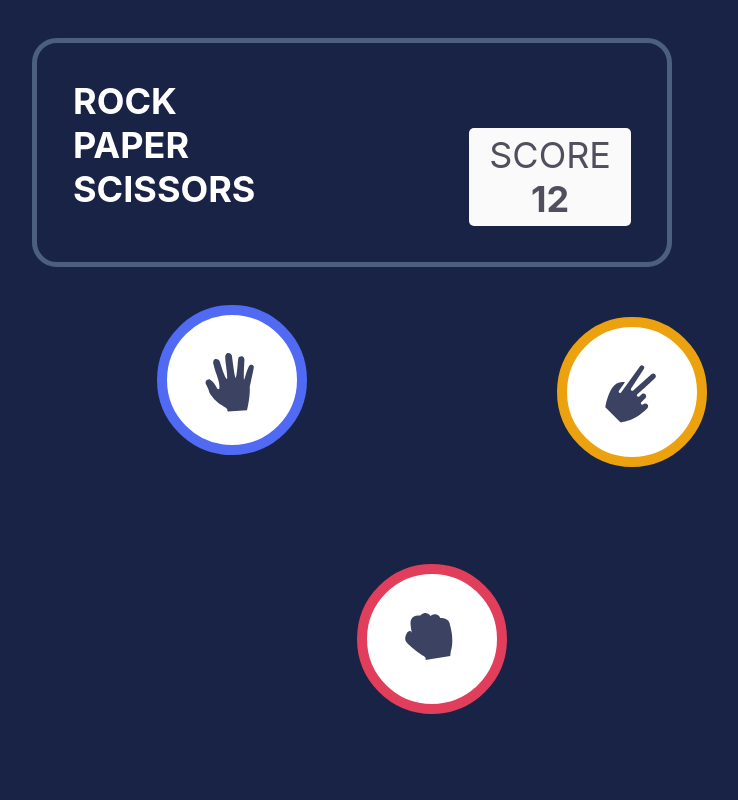
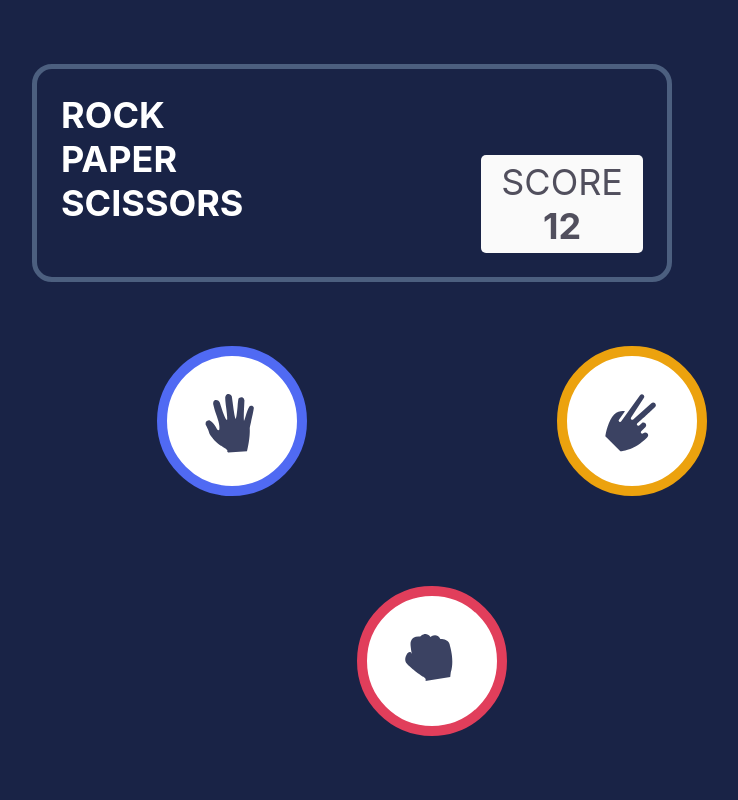
Before and after one commit to vale-c/rock-paper-scissors, a website: page index.html in a window 1280 px wide. Shown: the top 800 px of the page, without its empty margins (288-1026 px from the left). Drawn offline with Linux system fonts and the light colour scheme.

Commit message:
fixed spacing between buttons

```diff
--- a/scss/styles.scss
+++ b/scss/styles.scss
@@ -35,15 +35,20 @@ body {
     flex-direction: column;
 
     border: 5px solid $blue-border;
-    border-radius: 25px;
-    margin: 3% 25%;
-    padding: 1.5rem;
+    border-radius: 20px;
+    margin: 5% 25%;
+    padding: 1rem;
 
-    .rock, .paper, .scissors {
+    .rock,
+    .paper,
+    .scissors {
       flex-grow: 1;
       display: flex;
       align-items:center;
       font-weight: 700;
+      &.scissors {
+        margin-bottom: 0.7rem;
+      }
     }
 
   .card-score {
@@ -82,7 +87,8 @@ body {
     background-size: cover;
     background-position: center;
     display: block;
-    border-radius: 150px;
+    border-radius: 50%;
+
     .icon-paper {
 
     }
@@ -99,7 +105,7 @@ body {
     background-size: cover;
     background-position: center;
     display: block;
-    border-radius: 150px;
+    border-radius: 50%;
 
     .icon-rock {
 
@@ -108,7 +114,6 @@ body {
   .scissors-btn {
     background-color: $white;
     border: 10px solid $yellow;
-    margin: 0.5rem;
     padding: 1.6rem;
 
     height: 150px;
@@ -117,7 +122,7 @@ body {
     background-size: cover;
     background-position: center;
     display: block;
-    border-radius: 150px;
+    border-radius: 50%;
     .icon-scissors {
 
     }
```
Also changed, not shown: css/modal.css, css/styles.css.
